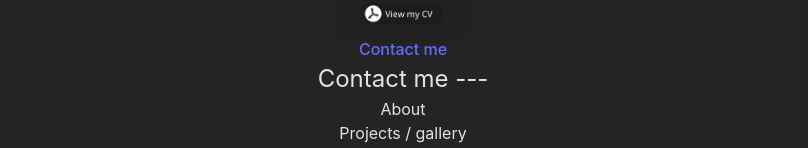
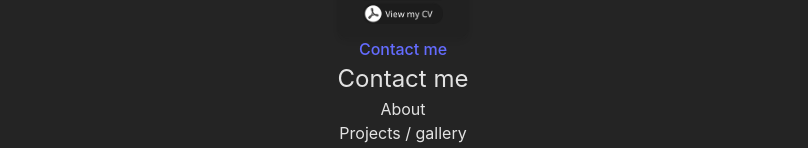
Before and after one commit to chari00/sbc-week9-react-portfolio, a React (Vite) app: page /contact in a window 1280 px wide. Shown: the part 460-608 px from the top of the page, without its empty margins (237-1045 px from the left). Built offline with nearby package versions, Linux system fonts and the light colour scheme.

Commit message:
run build, ready to deploy

```diff
--- a/src/components/Buttons/GitHub.jsx
+++ b/src/components/Buttons/GitHub.jsx
@@ -0,0 +1,10 @@
+
+const GitHub = () => {
+  return (
+    <div>
+      add the GitHub icon here
+    </div>
+  )
+}
+
+export default GitHub
--- a/src/components/Buttons/LinkedIn.jsx
+++ b/src/components/Buttons/LinkedIn.jsx
@@ -0,0 +1,10 @@
+
+const LinkedIn = () => {
+  return (
+    <div>
+      add the LinkedIn icon here
+    </div>
+  )
+}
+
+export default LinkedIn
--- a/src/pages/Contact/Contact.jsx
+++ b/src/pages/Contact/Contact.jsx
@@ -4,7 +4,7 @@ const Contact = () => {
     <div>
         <h2>
 
-        Contact me ---
+        Contact me
         </h2>
     </div>
   )
```
